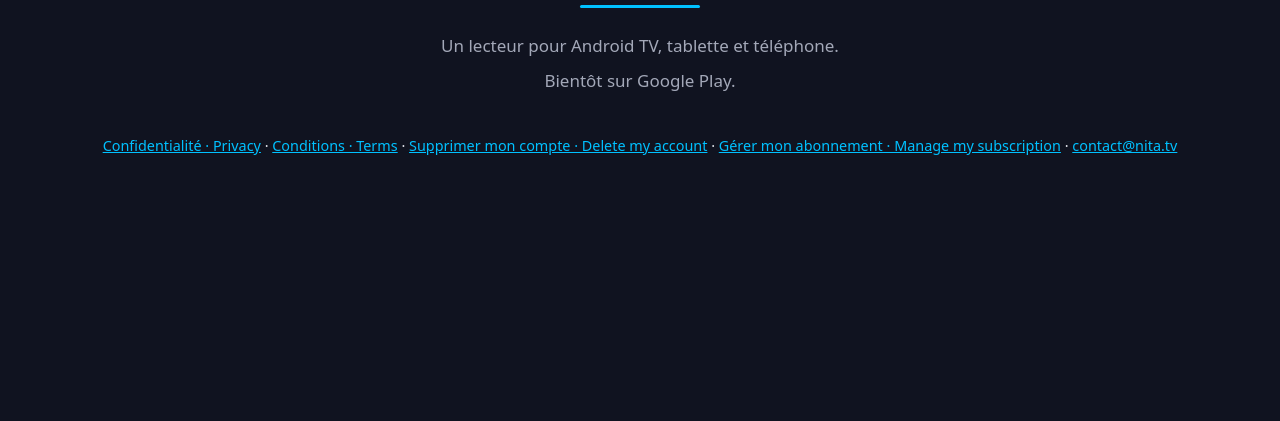
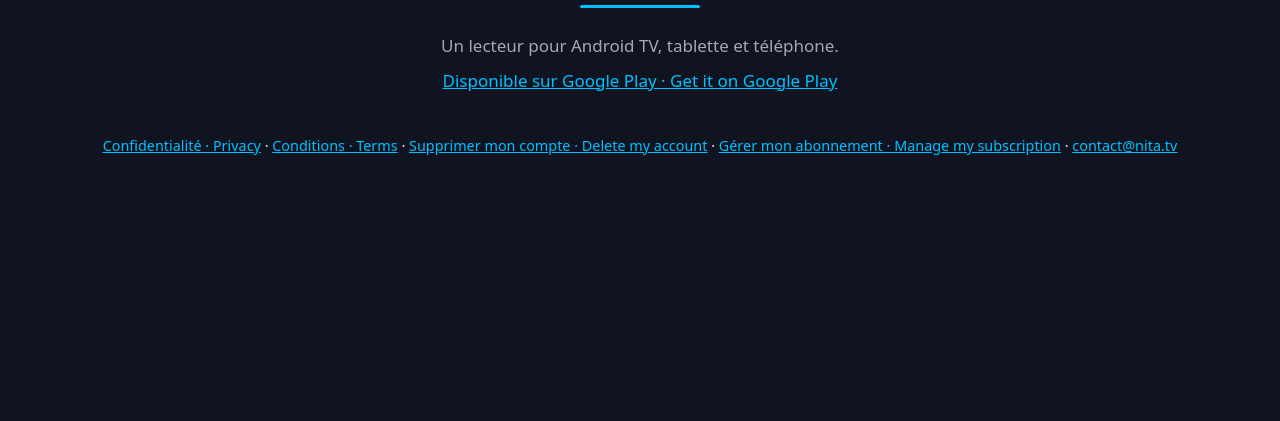
Before and after one commit to MacLoviinit/nitatv-site, a plain HTML site: page index.html in a window 1280 px wide. Shown: the part 379-800 px from the top of the page. Drawn offline with Linux system fonts and the light colour scheme.

Commit message:
Accueil : « Bientôt sur Google Play » était faux — le lien vers la fiche publique (tv.nita.app)
Co-Authored-By: Claude Opus 5.5 <noreply@anthropic.com>

```diff
--- a/index.html
+++ b/index.html
@@ -25,7 +25,7 @@
   <h1>Nita<span>TV</span></h1>
   <div class="trait"></div>
   <p>Un lecteur pour Android TV, tablette et téléphone.</p>
-  <p>Bientôt sur Google Play.</p>
+  <p><a href="https://play.google.com/store/apps/details?id=tv.nita.app">Disponible sur Google Play · Get it on Google Play</a></p>
   <footer><a href="confidentialite.html">Confidentialité · Privacy</a> · <a href="conditions.html">Conditions · Terms</a> · <a href="supprimer.html">Supprimer mon compte · Delete my account</a> · <a href="https://play.google.com/store/account/subscriptions?sku=nitatv_abonnement&amp;package=tv.nita.app">Gérer mon abonnement · Manage my subscription</a> · <a href="mailto:contact@nita.tv">contact@nita.tv</a></footer>
 </main>
 </body>
```
